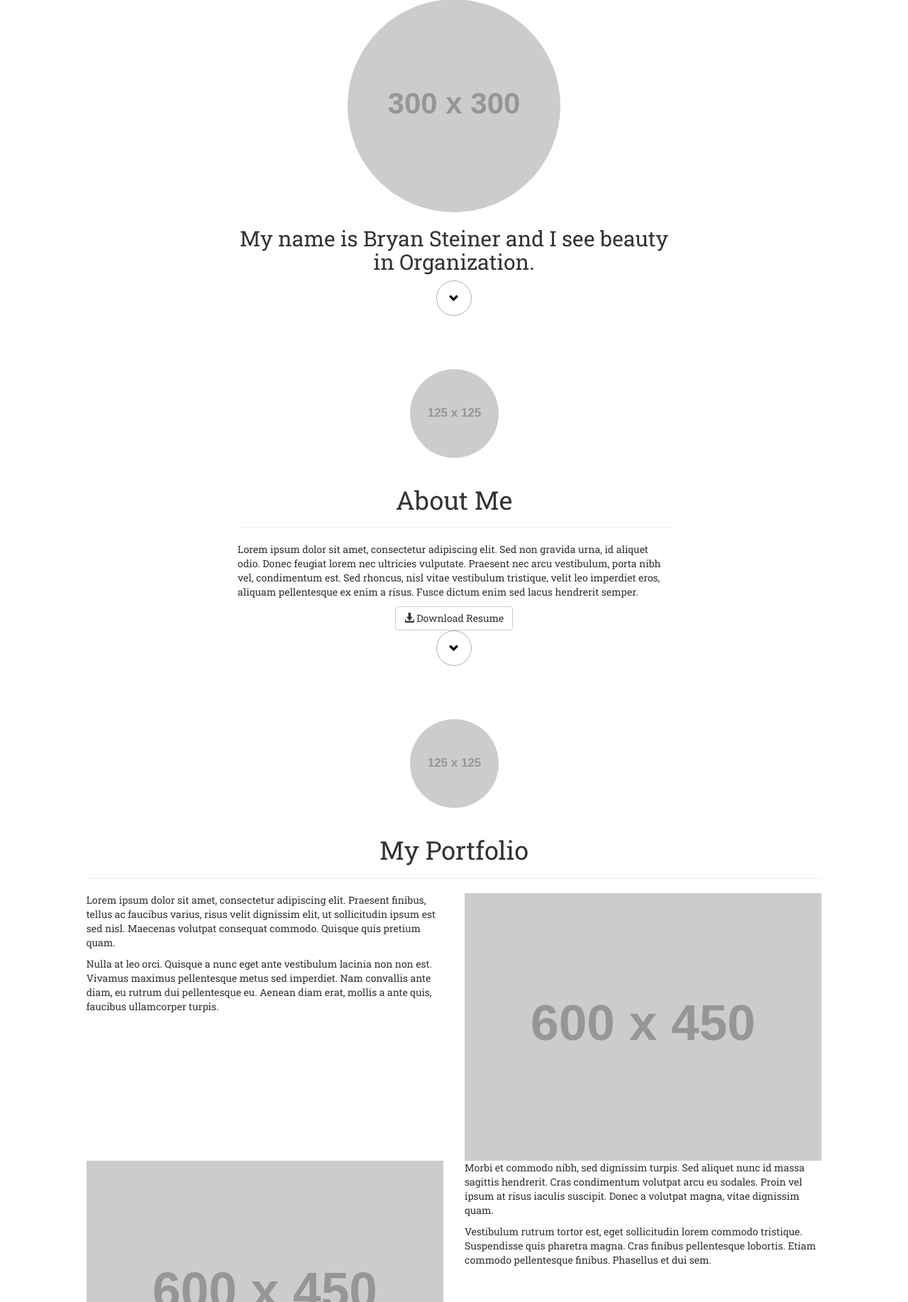
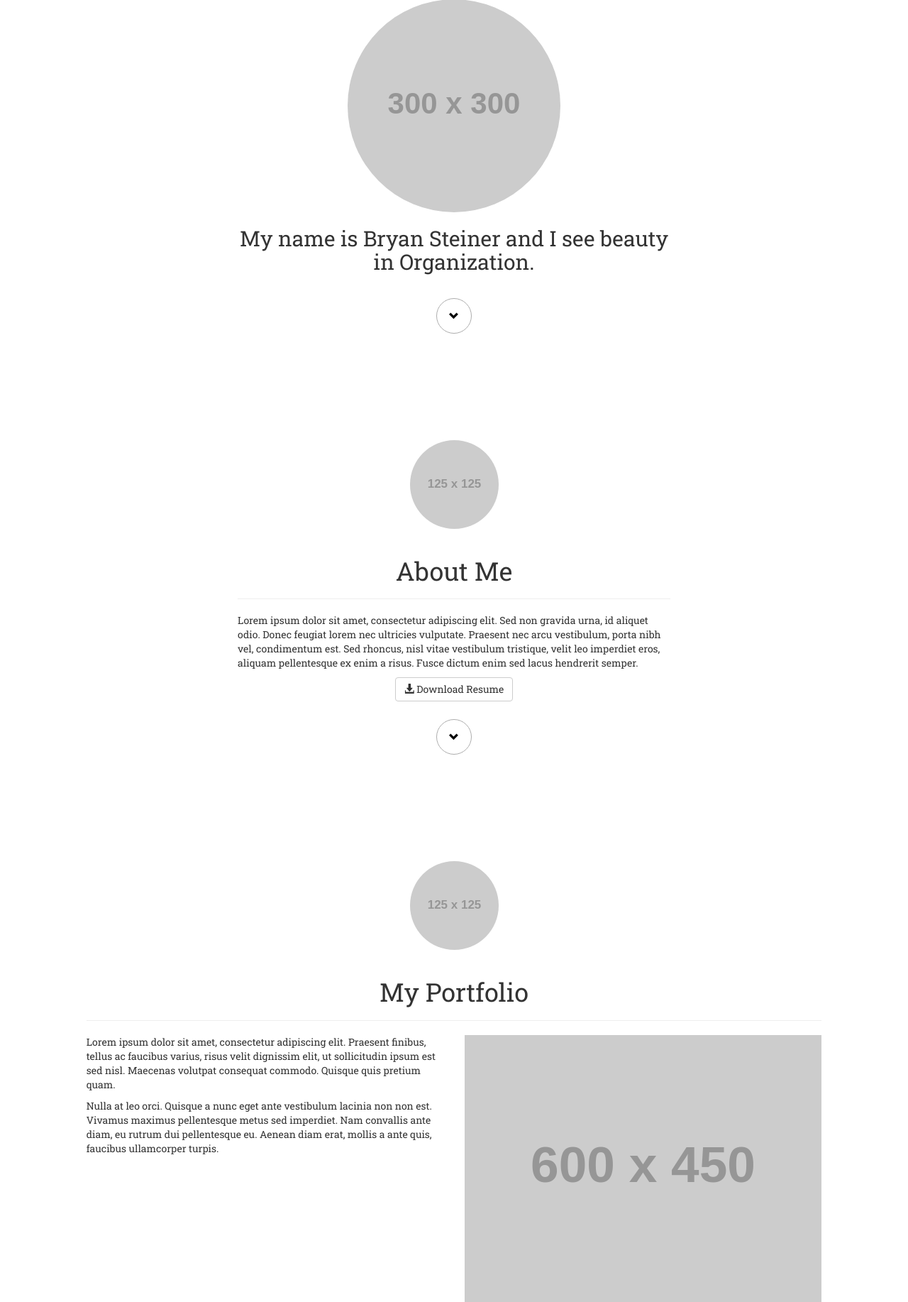
Before and after one commit to bryansteiner/Portfolio, a PHP site: page / in a window 1280 px wide. Shown: the part 146-1980 px from the top of the page at 71% size. Run offline with PHP 8.4, Linux system fonts and the light colour scheme; grey boxes labelled with a size stand in for pictures from a placeholder-image service; some libraries are stand-ins or nearby versions.

Commit message:
Progress

```diff
--- a/css/custom.css
+++ b/css/custom.css
@@ -32,6 +32,10 @@ body {
     margin-right: auto;
 }
 
+.btn-scroll {
+    margin-top: 25px;
+}
+
 .btn-circle {
     width: 50px;
     height: 50px;
@@ -53,24 +57,28 @@ a.btn-circle:hover {
 /*Main Page*/
 .main {
     padding-top: 75px;
+    padding-bottom: 75px;
 }
 /*End Main Page*/
 
 /*About Page*/
 .about {
     padding-top: 75px;
+    padding-bottom: 75px;
 }
 /*End About Page*/
 
 /*Portfolio Page*/
 .portfolio {
     padding-top: 75px;
+    padding-bottom: 75px;
 }
 /*End Portfolio Page*/
 
 /*Contact Page*/
 .contact {
     padding-top: 75px;
+    padding-bottom: 75px;
 }
 /*End Contact Page*/
 
--- a/index.html
+++ b/index.html
@@ -58,7 +58,7 @@
 			</div>
 			<div class="row">
 				<div class="col-xs-offset-1 col-xs-10 col-sm-offset-2 col-sm-8 col-md-offset-3 col-md-6">
-					<a class="btn btn-circle" href="#about" role="button"><span class="glyphicon glyphicon-chevron-down" aria-hidden="true"></span></a>
+					<a class="btn btn-circle btn-scroll" href="#about" role="button"><span class="glyphicon glyphicon-chevron-down" aria-hidden="true"></span></a>
 				</div>
 			</div>
 		</div>
@@ -92,7 +92,7 @@
 			</div>
 			<div class="row">
 				<div class="col-xs-offset-1 col-xs-10 col-sm-offset-2 col-sm-8 col-md-offset-3 col-md-6">
-					<a class="btn btn-circle" href="#portfolio" role="button"><span class="glyphicon glyphicon-chevron-down" aria-hidden="true"></span></a>
+					<a class="btn btn-circle btn-scroll" href="#portfolio" role="button"><span class="glyphicon glyphicon-chevron-down" aria-hidden="true"></span></a>
 				</div>
 			</div>
 		</div>
@@ -166,7 +166,7 @@
 			</div>
 			<div class="row">
 				<div class="col-xs-offset-1 col-xs-10 col-sm-offset-2 col-sm-8 col-md-offset-3 col-md-6">
-					<a class="btn btn-circle" href="#contact" role="button"><span class="glyphicon glyphicon-chevron-down" aria-hidden="true"></span></a>
+					<a class="btn btn-circle btn-scroll" href="#contact" role="button"><span class="glyphicon glyphicon-chevron-down" aria-hidden="true"></span></a>
 				</div>
 			</div>
 		</div>
```
